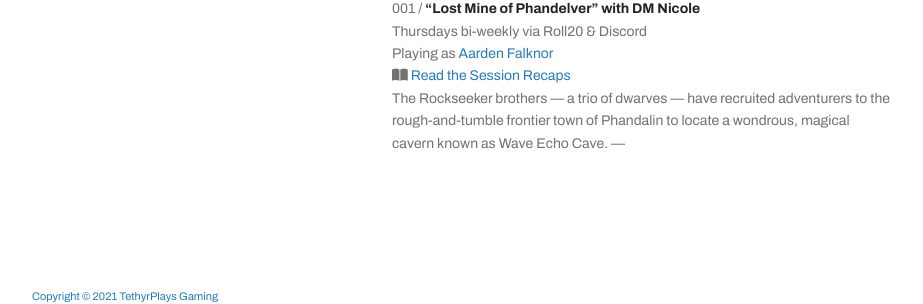
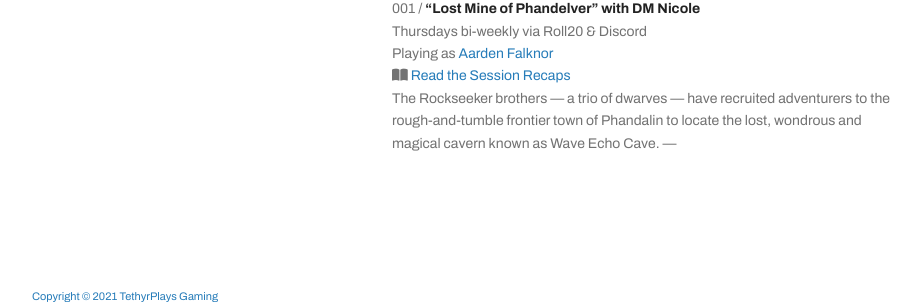
Before and after one commit to tethyrplays/tethyrplays, a Jekyll site: the page built from campaign/index.md, in a window 1280 px wide. Shown: the part 438-742 px from the top of the page, without its empty margins (178-1101 px from the left). Built offline with Jekyll 4.4.1, drawn with Linux system fonts in a browser that asks for light colours; nearby versions of some CDN libraries; some web fonts are replaced; our own code applies the rules of GitHub Pages for plain Markdown files; the repository's description, which GitHub fills in, is left out.

Commit message:
Update index.md

```diff
--- a/campaign/index.md
+++ b/campaign/index.md
@@ -9,5 +9,5 @@
 <br />Thursdays bi-weekly via Roll20 & Discord
 <br />Playing as [Aarden Falknor](/character)
 <br /><i class="fas fa-book-open"></i> [Read the Session Recaps](/campaign/2021-lmop-with-dm-nicole)
-<br />The Rockseeker brothers — a trio of dwarves — have recruited adventurers to the rough-and-tumble frontier town of Phandalin to locate a wondrous, magical cavern known as Wave Echo Cave.
+<br />The Rockseeker brothers — a trio of dwarves — have recruited adventurers to the rough-and-tumble frontier town of Phandalin to locate the lost, wondrous and magical cavern known as Wave Echo Cave.
 ---
```
